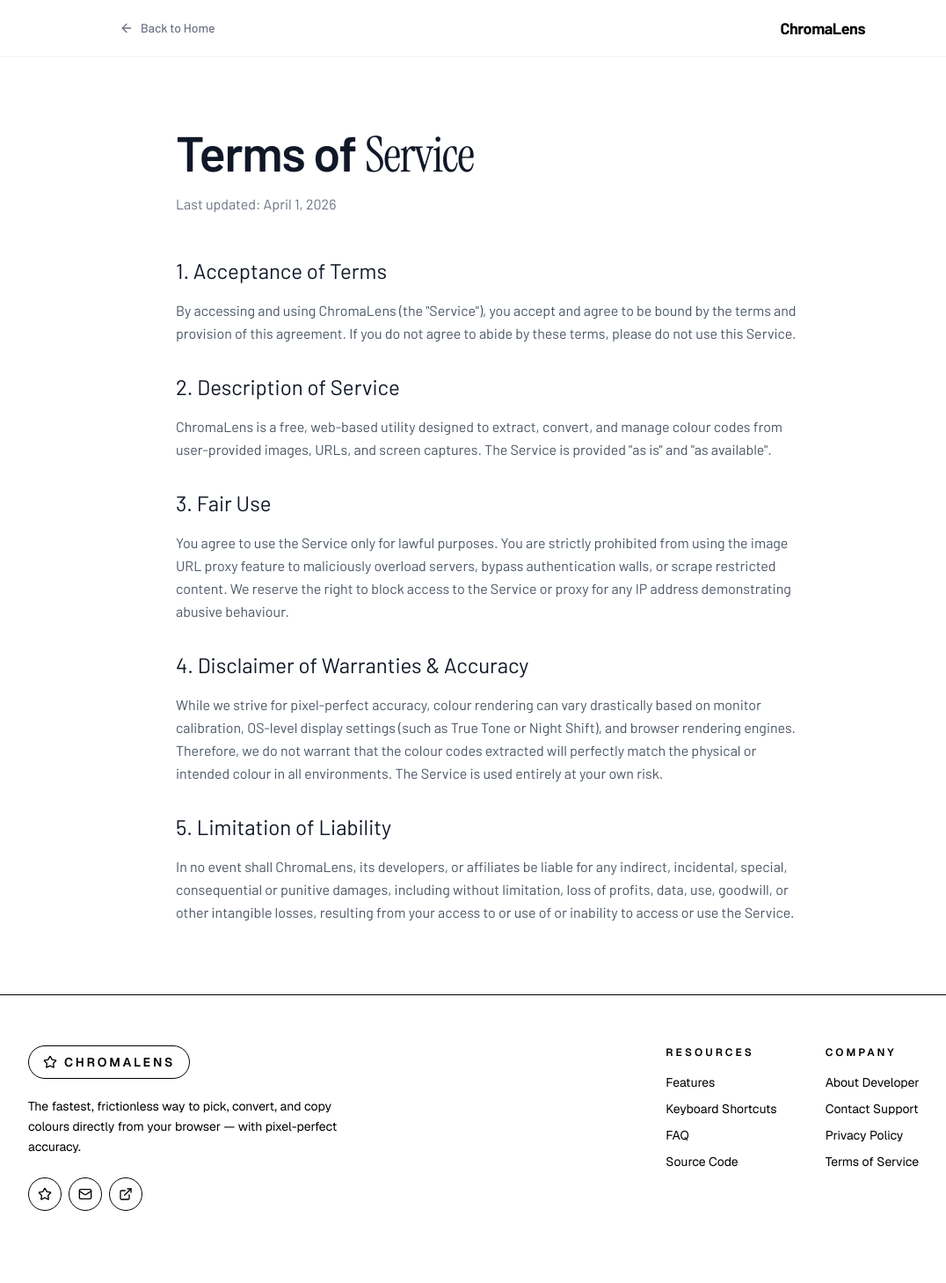
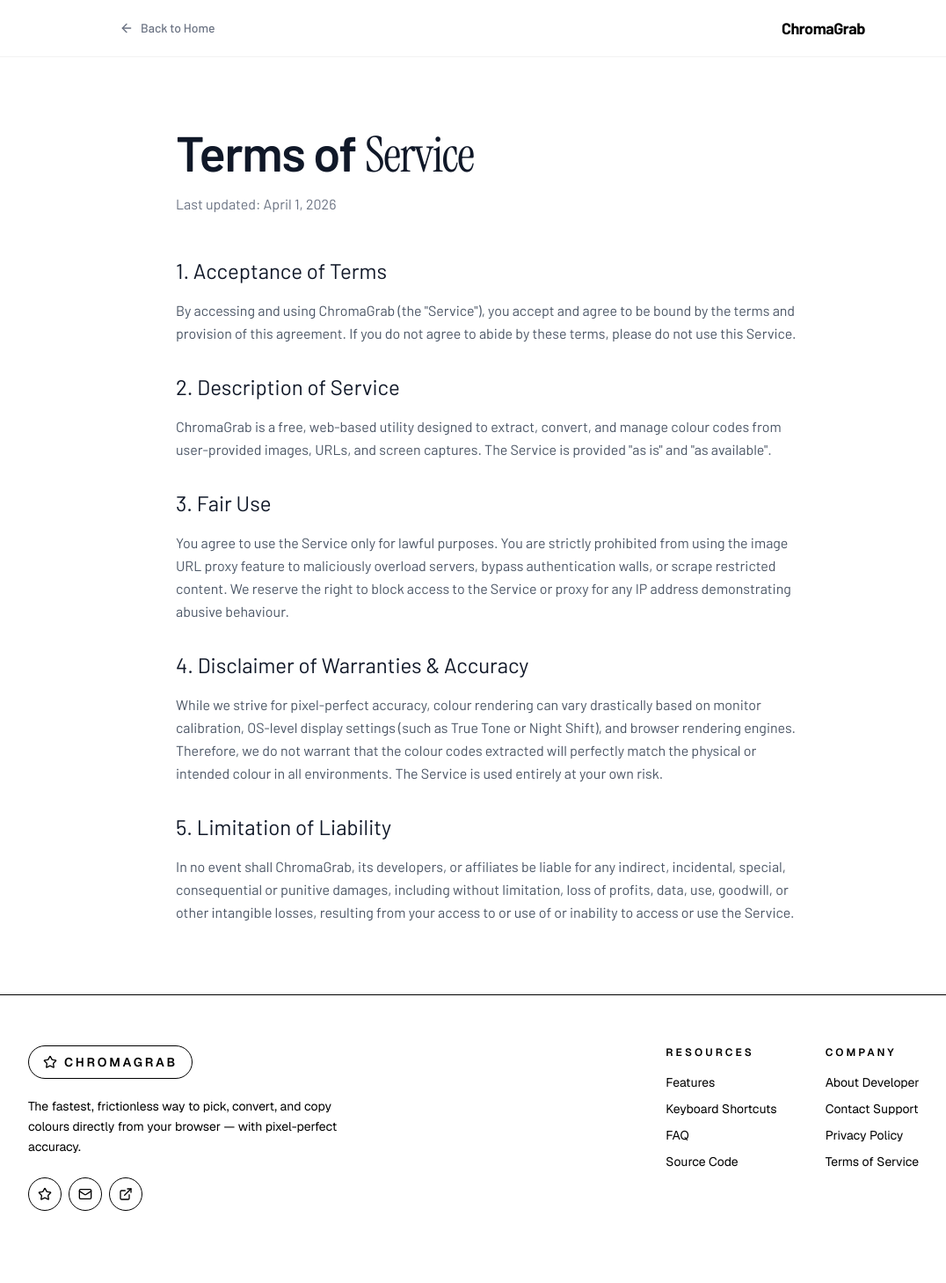
Before and after one commit to rishiuttamsahu-lang/color-picker, a Next.js app: page /terms in a window 1280 px wide. Shown: the top 1458 px of the page at 88% size, without its empty margins (80-1156 px from the left). Built offline with nearby package versions, Linux system fonts and the light colour scheme.

Commit message:
Rename ChromaLens branding to ChromaGrab

```diff
--- a/src/app/layout.tsx
+++ b/src/app/layout.tsx
@@ -26,7 +26,7 @@
 });
 
 export const metadata: Metadata = {
-  title: "ChromaLens | Fast & Free Multi-Format Color Picker",
+  title: "ChromaGrab | Fast & Free Multi-Format Color Picker",
   description: "Pick any color from images, websites, or your screen instantly. Get HEX, RGBA, HSL, CMYK, and CSS variables with one click. No signup required.",
 };
 
--- a/src/app/page.tsx
+++ b/src/app/page.tsx
@@ -84,7 +84,7 @@
 
   const faqs = [
     {
-      question: "Is ChromaLens really free?",
+      question: "Is ChromaGrab really free?",
       answer: "Yes, 100% free. There are no paywalls, no hidden subscriptions, and you don't even need to create an account to use the tool."
     },
     {
@@ -456,7 +456,7 @@
                   <div>
                     <h3 className={cn("text-[22px] font-semibold text-gray-900 mb-3", barlow.className)}>100% Local Processing</h3>
                     <p className={cn("text-[15px] text-gray-500 leading-relaxed max-w-md", barlow.className)}>
-                      Your images never leave your device. ChromaLens uses HTML5 Canvas to extract colours directly in your browser, ensuring complete privacy and zero upload times.
+                      Your images never leave your device. ChromaGrab uses HTML5 Canvas to extract colours directly in your browser, ensuring complete privacy and zero upload times.
                     </p>
                   </div>
                   <div className="mt-8 flex gap-2">
@@ -599,7 +599,7 @@
                 </div>
                 <div className="flex flex-col sm:flex-row items-center gap-2">
                   <span className={cn("text-[15px] font-medium text-gray-800", barlow.className)}>
-                    Do you like ChromaLens?
+                    Do you like ChromaGrab?
                   </span>
                   <a href="#" className={cn("text-[15px] font-semibold text-[#10986C] hover:text-[#0d805b] hover:underline transition-colors", barlow.className)}>
                     Give our service 5 stars. ↗
--- a/src/app/privacy/page.tsx
+++ b/src/app/privacy/page.tsx
@@ -16,7 +16,7 @@
 });
 
 export const metadata = {
-  title: 'Privacy Policy | ChromaLens',
+  title: 'Privacy Policy | ChromaGrab',
 };
 
 export default function PrivacyPage() {
@@ -31,7 +31,7 @@
             <ArrowLeft className="w-4 h-4" />
             <span className={cn("text-sm font-medium", barlow.className)}>Back to Home</span>
           </Link>
-          <span className={cn("font-bold text-lg tracking-tight", barlow.className)}>ChromaLens</span>
+          <span className={cn("font-bold text-lg tracking-tight", barlow.className)}>ChromaGrab</span>
         </div>
       </header>
 
@@ -49,7 +49,7 @@
           <section>
             <h2 className="text-2xl text-gray-900 mb-4">1. Local Processing & Image Data</h2>
             <p>
-              ChromaLens is built with privacy as its core principle. <strong>We do not upload, store, or process any of your images on external servers.</strong>
+              ChromaGrab is built with privacy as its core principle. <strong>We do not upload, store, or process any of your images on external servers.</strong>
               When you upload an image, paste from your clipboard, or use the screen picker, all colour extraction and image rendering happens entirely locally within your browser using the HTML5 Canvas API.
             </p>
           </section>
@@ -57,7 +57,7 @@
           <section>
             <h2 className="text-2xl text-gray-900 mb-4">2. Data Storage (Local Storage)</h2>
             <p>
-              To improve your user experience, ChromaLens utilizes your browser's Local Storage to save your recent colour history (the last 12 colours you picked). This data remains exclusively on your personal device and is never transmitted to us or any third parties. You can clear this history at any time using the "Clear All" button in the application.
+              To improve your user experience, ChromaGrab utilizes your browser's Local Storage to save your recent colour history (the last 12 colours you picked). This data remains exclusively on your personal device and is never transmitted to us or any third parties. You can clear this history at any time using the "Clear All" button in the application.
             </p>
           </section>
 
--- a/src/app/terms/page.tsx
+++ b/src/app/terms/page.tsx
@@ -16,7 +16,7 @@
 });
 
 export const metadata = {
-  title: 'Terms of Service | ChromaLens',
+  title: 'Terms of Service | ChromaGrab',
 };
 
 export default function TermsPage() {
@@ -31,7 +31,7 @@
             <ArrowLeft className="w-4 h-4" />
             <span className={cn("text-sm font-medium", barlow.className)}>Back to Home</span>
           </Link>
-          <span className={cn("font-bold text-lg tracking-tight", barlow.className)}>ChromaLens</span>
+          <span className={cn("font-bold text-lg tracking-tight", barlow.className)}>ChromaGrab</span>
         </div>
       </header>
 
@@ -49,14 +49,14 @@
           <section>
             <h2 className="text-2xl text-gray-900 mb-4">1. Acceptance of Terms</h2>
             <p>
-              By accessing and using ChromaLens (the "Service"), you accept and agree to be bound by the terms and provision of this agreement. If you do not agree to abide by these terms, please do not use this Service.
+              By accessing and using ChromaGrab (the "Service"), you accept and agree to be bound by the terms and provision of this agreement. If you do not agree to abide by these terms, please do not use this Service.
             </p>
           </section>
 
           <section>
             <h2 className="text-2xl text-gray-900 mb-4">2. Description of Service</h2>
             <p>
-              ChromaLens is a free, web-based utility designed to extract, convert, and manage colour codes from user-provided images, URLs, and screen captures. The Service is provided "as is" and "as available".
+              ChromaGrab is a free, web-based utility designed to extract, convert, and manage colour codes from user-provided images, URLs, and screen captures. The Service is provided "as is" and "as available".
             </p>
           </section>
 
@@ -77,7 +77,7 @@
           <section>
             <h2 className="text-2xl text-gray-900 mb-4">5. Limitation of Liability</h2>
             <p>
-              In no event shall ChromaLens, its developers, or affiliates be liable for any indirect, incidental, special, consequential or punitive damages, including without limitation, loss of profits, data, use, goodwill, or other intangible losses, resulting from your access to or use of or inability to access or use the Service.
+              In no event shall ChromaGrab, its developers, or affiliates be liable for any indirect, incidental, special, consequential or punitive damages, including without limitation, loss of profits, data, use, goodwill, or other intangible losses, resulting from your access to or use of or inability to access or use the Service.
             </p>
           </section>
 
--- a/src/components/UI/LogoisumHero.tsx
+++ b/src/components/UI/LogoisumHero.tsx
@@ -19,7 +19,7 @@
 
 export function LogoisumHero() {
   return (
-    <section className="relative flex min-h-[100vh] w-full flex-col items-center justify-center overflow-hidden bg-[#65AADD]">
+    <section className="relative flex min-h-[100vh] w-full flex-col items-center justify-center overflow-hidden bg-[#9DC3DD]">
       {/* Background Video */}
       <video
         autoPlay
--- a/src/components/UI/glowy-waves-hero-shadcnui.tsx
+++ b/src/components/UI/glowy-waves-hero-shadcnui.tsx
@@ -321,7 +321,7 @@
           >
             Welcome to{" "}
             <span className="bg-gradient-to-r from-primary via-primary/60 to-foreground/80 bg-clip-text text-transparent">
-              ChromaLens
+              ChromaGrab
             </span>
           </motion.h1>
 
--- a/src/components/UI/minimal-footer.tsx
+++ b/src/components/UI/minimal-footer.tsx
@@ -59,7 +59,7 @@
             >
               <Star className="size-4 text-primary" />
               <span className="text-sm font-semibold uppercase tracking-[0.2em] text-foreground">
-                ChromaLens
+                ChromaGrab
               </span>
             </a>
 
@@ -151,7 +151,7 @@
           className="flex flex-col items-center justify-between gap-3 py-6 sm:flex-row"
         >
           <p className="text-xs uppercase tracking-[0.2em] text-foreground/40">
-            © {year} ChromaLens. All rights reserved.
+            © {year} ChromaGrab. All rights reserved.
           </p>
 
           {/* Subtle colour-swatch accent strip */}
```
